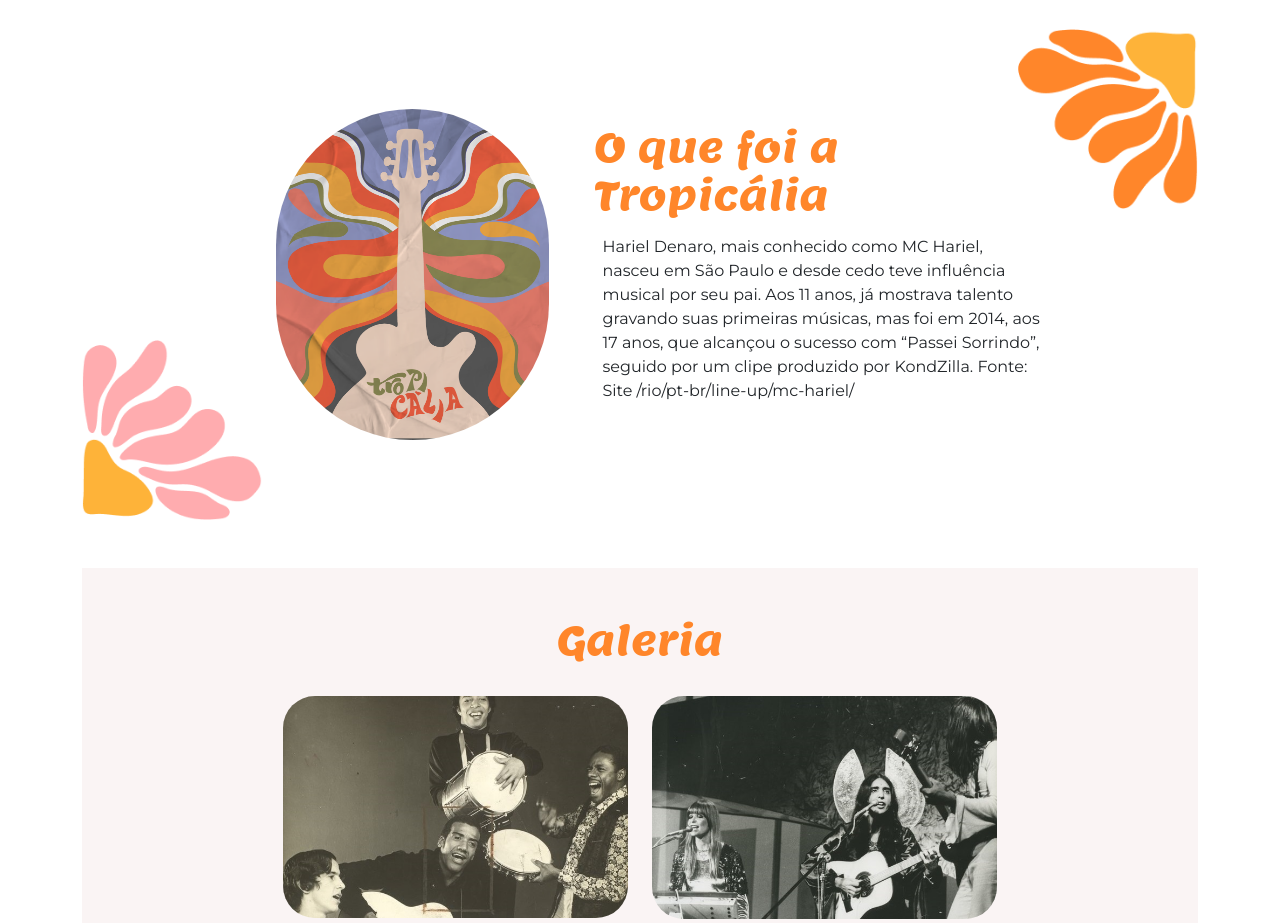
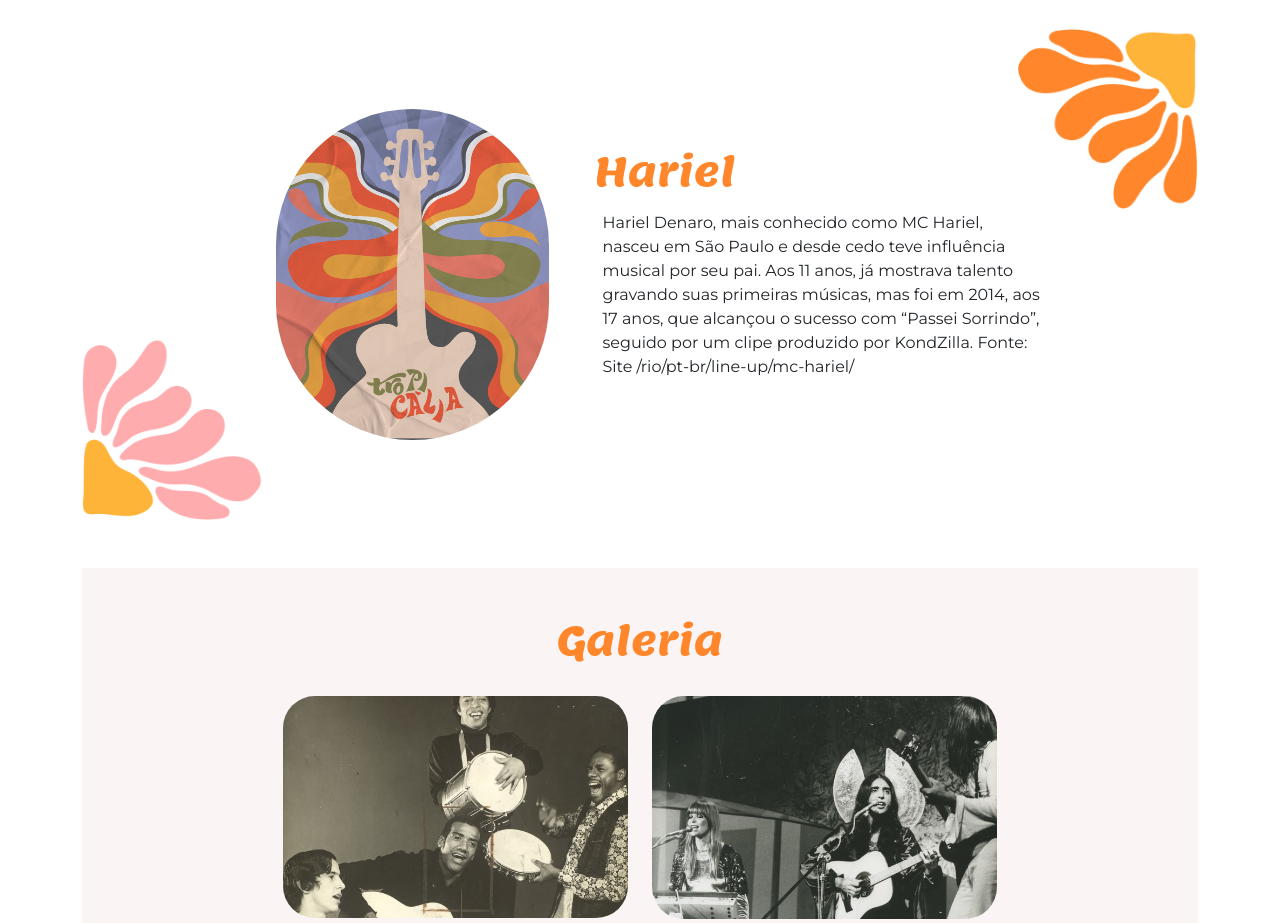
Before and after one commit to isabely29/Artista, a plain HTML site: page index.html in a window 1280 px wide. Shown: the part 980-1903 px from the top of the page. Drawn offline with nearby package versions, Linux system fonts and the light colour scheme; files whose address does not match are found by name.

Commit message:
Update index.html

```diff
--- a/index.html
+++ b/index.html
@@ -57,7 +57,7 @@
                     <img src="img/image (1).png" class="rounded-pill" width="273" height="331" loading="lazy">
                 </div>
                 <div class="col-5">
-                    <h2>O que foi a Tropicália</h2>
+                    <h2>Hariel </h2>
                     <p class="p-2">Hariel Denaro, mais conhecido como MC Hariel, nasceu em São Paulo e desde cedo teve influência musical por seu pai. Aos 11 anos, já mostrava talento gravando suas primeiras músicas, mas foi em 2014, aos 17 anos, que alcançou o sucesso com “Passei Sorrindo”, seguido por um clipe produzido por KondZilla. Fonte: Site /rio/pt-br/line-up/mc-hariel/</p>
                 </div>
             </div>
```
